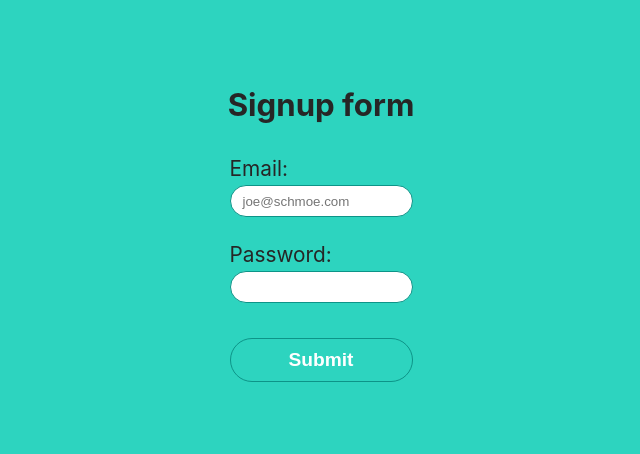
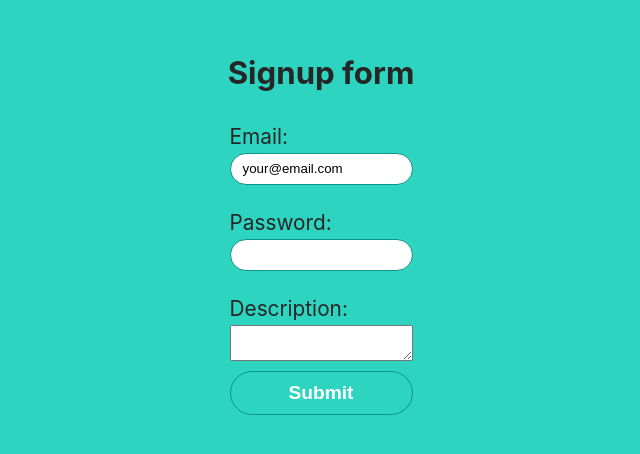
Before and after one commit to candytale55/react-state-projects, a React (Vite) app: page / in a window 1280 px wide. Shown: the part 156-610 px from the top of the page, without its empty margins (319-959 px from the left). Built offline with nearby package versions, Linux system fonts and the light colour scheme.

Commit message:
add textarea for Description

```diff
--- a/src/components/signupform/SignUpForm.jsx
+++ b/src/components/signupform/SignUpForm.jsx
@@ -23,11 +23,14 @@ export default function SignUpForm() {
             <h1>Signup form</h1>
             <form action={signUp}>
                 <label htmlFor="email">Email: </label>
-                <input id="email" type="email" name="email" placeholder="joe@schmoe.com" />
+                <input id="email" type="email" name="email" defaultValue="your@email.com" />
                 <br />
                 <label htmlFor="password">Password: </label>
                 <input id="password" type="password" name="password" />
                 <br />
+
+                <label htmlFor="description">Description: </label>
+                <textarea name="description" id="description"></textarea>
                 <button>Submit</button>
 
             </form>
```
